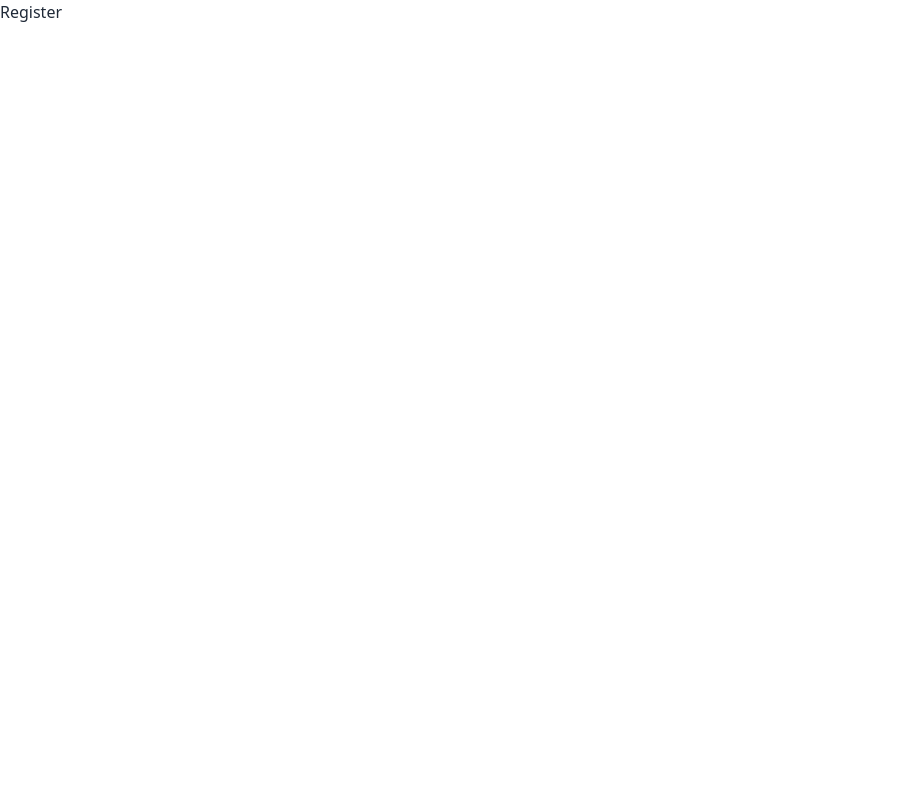
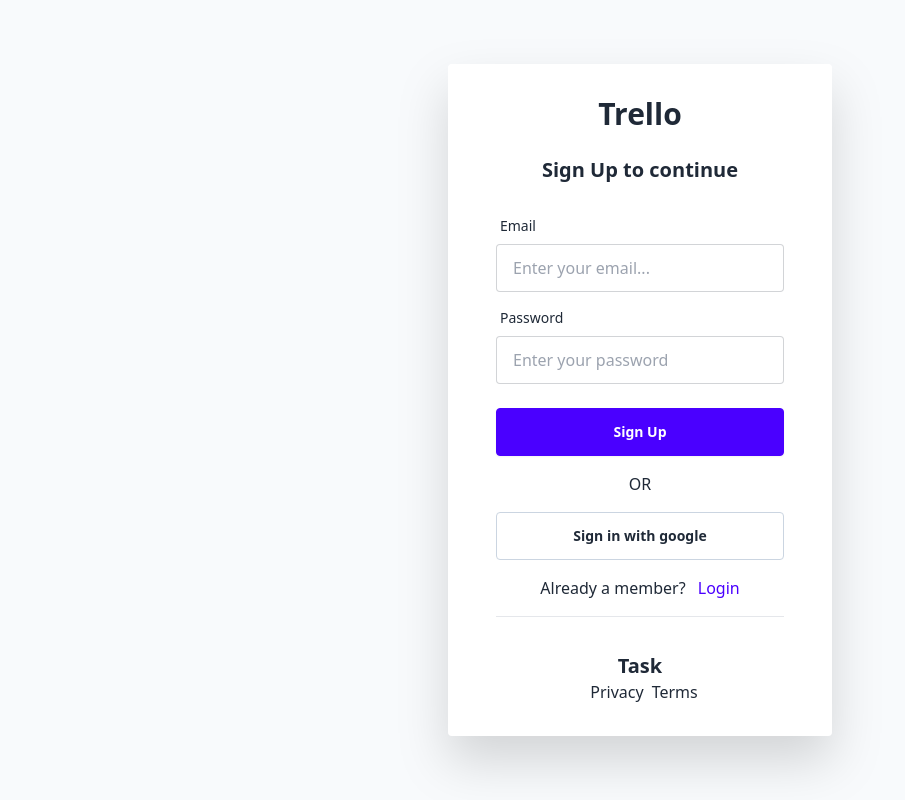
Before and after one commit to billadin/task-management-front, a React (Vite) app: page /register in a window 1280 px wide. Shown: the whole page, without its empty margins (0-905 px from the left). Built offline with nearby package versions, Linux system fonts and the light colour scheme.

Commit message:
signup page styling added

```diff
--- a/src/pages/Register.jsx
+++ b/src/pages/Register.jsx
@@ -1,8 +1,78 @@
 import React from 'react'
+import { Form, Link } from 'react-router-dom';
+import { FormInput, SubmitBtn } from '../Components';
 
 const Register = () => {
+    const handleRegister = async (event) => {
+        event.preventDefault();
+        const formData = new FormData(event.target);
+        const data = Object.fromEntries(formData);
+        const { username, email, password, img } = data;
+    }
+
+    const handleGoogleLogin = async () => {};
+
   return (
-    <div>Register</div>
+    <section className="h-screen grid place-items-center bg-slate-50">
+        <div className="card w-96 px-12 drop-shadow-2xl bg-white rounded-[4px]">
+          <Form
+            onSubmit={handleRegister}
+            method="post"
+            className="pt-8 flex flex-col gap-y-2"
+          >
+            <h4 className="text-center text-3xl font-bold">Trello</h4>
+            <p className="text-center text-xl font-semibold my-4">
+              Sign Up to continue
+            </p>
+            <FormInput
+              type="email"
+              label="email"
+              name="email"
+              placeholder="Enter your email..."
+            />
+            <FormInput
+              type="password"
+              label="password"
+              name="password"
+              placeholder="Enter your password"
+            />
+            <div className="mt-4">
+              <SubmitBtn text="sign up" />
+            </div>
+          </Form>
+
+          <div className="my-4">
+            <h2 className="text-center">OR</h2>
+          </div>
+
+          <div>
+            <button
+              onClick={handleGoogleLogin}
+              type="submit"
+              className="btn btn-ghost rounded-[4px] btn-block border border-slate-300"
+            >
+              Sign in with google
+            </button>
+          </div>
+          <p className="text-center my-4">
+            Already a member?{" "}
+            <Link
+              to="/login"
+              className="ml-2 link link-hover link-primary capitalize"
+            >
+              login
+            </Link>
+          </p>
+
+          <hr className="h-1" />
+
+          <div className="text-center my-8 space-x-2">
+            <h2 className="font-semibold text-xl">Task</h2>
+            <Link>Privacy</Link>
+            <Link>Terms</Link>
+          </div>
+        </div>
+      </section>
   )
 }
 
```
